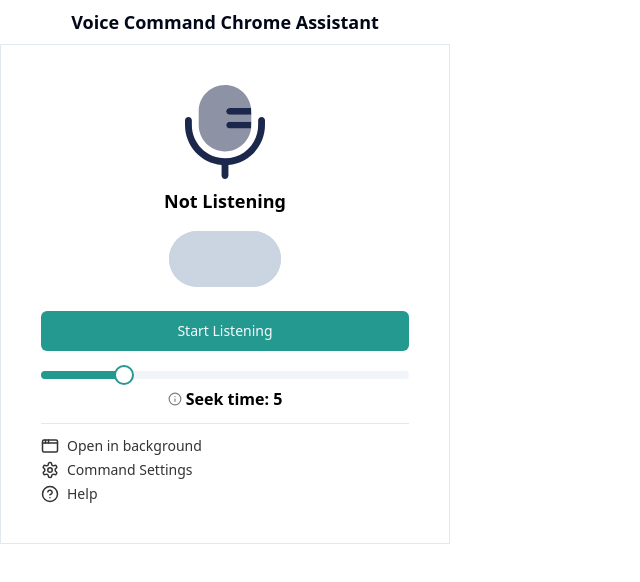
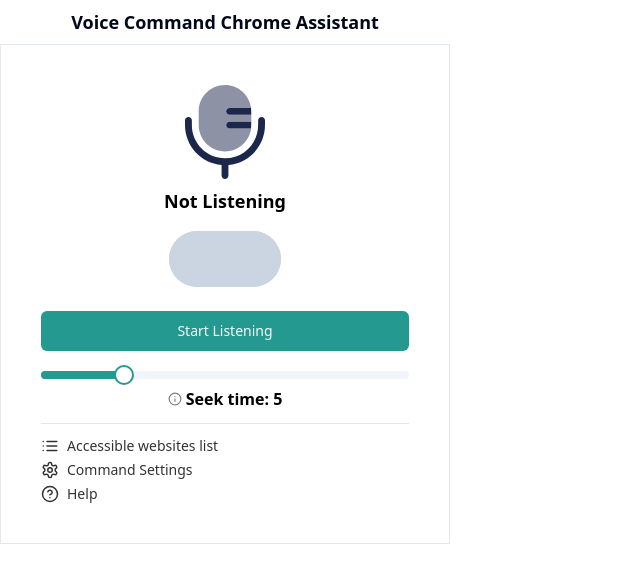
Before and after one commit to AlexisKenAlvarez/chromia, a React (Vite) app: page /#/home in a window 1280 px wide. Shown: the top 582 px of the page, without its empty margins (0-640 px from the left). Built offline with nearby package versions, Linux system fonts and the light colour scheme; no server answers.

Commit message:
added reload

```diff
--- a/package.json
+++ b/package.json
@@ -16,6 +16,7 @@
     "@radix-ui/react-separator": "^1.0.3",
     "@radix-ui/react-slider": "^1.1.2",
     "@radix-ui/react-slot": "^1.0.2",
+    "@radix-ui/react-switch": "^1.0.3",
     "@radix-ui/react-tabs": "^1.0.4",
     "@radix-ui/react-tooltip": "^1.0.7",
     "axios": "^1.5.1",
--- a/src/pages/Home.tsx
+++ b/src/pages/Home.tsx
@@ -12,7 +12,7 @@ import {
   TooltipTrigger,
 } from "@/components/ui/tooltip";
 import { useCommandValues } from "@/store/commandsStore";
-import { AppWindow, CircleHelp, Info, Settings } from "lucide-react";
+import { List, CircleHelp, Info, Settings } from "lucide-react";
 import { useEffect, useState } from "react";
 import SpeechRecognition, {
   useSpeechRecognition,
@@ -20,6 +20,7 @@ import SpeechRecognition, {
 import "regenerator-runtime/runtime";
 import { cn, extractDomainName } from "../utils/utils";
 import { WEBSITES } from "@/lib/constants";
+import { useNavigate } from "react-router-dom";
 
 const Home = () => {
   const [previousWord, setPreviousWord] = useState("");
@@ -40,7 +41,12 @@ const Home = () => {
 
   const openCommand = useCommandValues((state) => state.openCommand);
   const searchCommand = useCommandValues((state) => state.searchCommand);
+  const pendingCommands = useCommandValues((state) => state.pendingWebsites);
+  const setPendingCommand = useCommandValues(
+    (state) => state.setPendingWebsites
+  );
 
+  const navigate = useNavigate();
   const [seekTime, setSeekTime] = useState<number>(5);
   const [listening, setListening] = useState(false);
   const [exist, setExist] = useState<null | boolean>(null);
@@ -64,7 +70,6 @@ const Home = () => {
       icon: CircleHelp,
     },
   ];
-
 
   const {
     transcript,
@@ -126,19 +131,20 @@ const Home = () => {
         chrome.storage.sync.set({ websites: WEBSITES }, () => {});
       }
     });
-
     chrome.tabs.query({}, function (tabs) {
       tabs.forEach((tab, index) => {
-        if (tab.title === "Voice Command Chrome Assistant") {
+        if (
+          tab.title === "Voice Command Chrome Assistant" ||
+          tab.title === "(1) Voice Command Chrome Assistant"
+        ) {
           setExist(true);
         }
-
         if (tabs.length === index + 1) {
           setIterated(true);
         }
       });
-
       if (exist === null && iterated) {
+        console.log("Mag create ng new tab");
         chrome.tabs.create({ url: "index.html" });
         // console.log("CREATE NEW TAB");
       }
@@ -151,7 +157,6 @@ const Home = () => {
         updateMediaCommands(data.mediaCommands as typeof mediaCommands);
       }
     });
-
     chrome.storage.sync.get("navigationCommands", function (data) {
       if (data.mediaCommands) {
         updateNavigationCommands(
@@ -159,31 +164,31 @@ const Home = () => {
         );
       }
     });
-
     chrome.tabs.onUpdated.addListener(function (_, __, tab) {
-      const domainName = extractDomainName(tab.url ?? "");
+      const url = tab.url;
+      const domainName = extractDomainName(url ?? "");
 
       chrome.storage.sync.get(["websites"], function (data) {
-        const websites: WebsitesInterface[] = data.websites
-
+        const websites: WebsitesInterface[] = data.websites;
         const isExisting = websites?.some(
           (website) => website.name.toLowerCase() === domainName
         );
-
-        if (!isExisting) {
-
-          console.log(websites);
-          console.log("This website does not exist yet ", domainName);
+        if (
+          !isExisting &&
+          domainName !== "chrome://newtab/" &&
+          domainName !==
+            "chrome-extension://eodpboloehnpigcidckajkholkhcjjme/index"
+        ) {
+          document.title = "(1) Voice Command Chrome Assistant";
+          setPendingCommand({
+            command: [domainName.toLowerCase()],
+            name: domainName,
+            url: url ?? "",
+          });
         } else {
           console.log("This website exists, ", domainName);
         }
       });
-
-    });
-
-    chrome.tabs.onCreated.addListener(function (tab) {
-      console.log("🚀 ~ tab:", tab);
-      document.title = "New tab created";
     });
   }, []);
 
@@ -225,8 +230,8 @@ const Home = () => {
           className="mx-auto"
         >
           <path
-            fill-rule="evenodd"
-            clip-rule="evenodd"
+            fillRule="evenodd"
+            clipRule="evenodd"
             d="M3.42857 32.0976C5.3221 32.0976 6.85714 33.6373 6.85714 35.5366V40.122C6.85714 58.4822 21.6957 73.3659 40 73.3659C58.3045 73.3659 73.1429 58.4822 73.1429 40.122V35.5366C73.1429 33.6373 74.6779 32.0976 76.5714 32.0976C78.4649 32.0976 80 33.6373 80 35.5366V40.122C80 61.122 63.915 78.3543 43.4286 80.0985V90.561C43.4286 92.4602 41.8935 94 40 94C38.1065 94 36.5714 92.4602 36.5714 90.561V80.0985C16.085 78.3543 0 61.122 0 40.122V35.5366C0 33.6373 1.53504 32.0976 3.42857 32.0976Z"
             fill="#1C274C"
           />
@@ -333,13 +338,19 @@ const Home = () => {
         <Separator className="mb-3" />
         <button
           className="flex items-center gap-2 opacity-80 hover:opacity-100 text-sm"
-          onClick={() => chrome.tabs.create({ url: "index.html" })}
+          onClick={() => navigate("/weblist")}
         >
-          <AppWindow size={18} />
-          <p>Open in background</p>
+          <div className="w-fit h-fit relative">
+            {pendingCommands.length > 0 && (
+              <div className="w-2 h-2 rounded-full bg-blue-500 absolute -top-[1px] -right-[2px]"></div>
+            )}
+            <List size={18} />
+          </div>
+          <p>Accessible websites list</p>
         </button>
         {navigations.map((nav) => (
           <a
+            key={nav.label}
             href={`#/${nav.link}`}
             className="flex items-center gap-2 opacity-80 hover:opacity-100 text-sm"
           >
--- a/src/pages/WebList.tsx
+++ b/src/pages/WebList.tsx
@@ -1,13 +1,87 @@
 import Container from "@/components/Container";
 import { Button } from "@/components/ui/button";
-import { WEBSITES } from "@/lib/constants";
+import { Separator } from "@/components/ui/separator";
+import { useCommandValues } from "@/store/commandsStore";
 import { ArrowBigLeftDash } from "lucide-react";
+import { useEffect, useState } from "react";
 import { useNavigate } from "react-router-dom";
 
+interface Commands {
+  name: string;
+  command: string[];
+  url: string;
+}
+[];
+
 const WebList = () => {
+  const [websites, setWebsites] = useState<Commands[]>();
   const navigate = useNavigate();
+
+  const pendingCommands = useCommandValues((state) => state.pendingWebsites);
+  const ignorePending = useCommandValues((state) => state.setIgnoreList);
+  const removePending = useCommandValues(
+    (state) => state.removePendingWebsites
+  );
+  useEffect(() => {
+    chrome.storage.sync.get(["websites"], (result) => {
+      setWebsites(result.websites);
+    });
+  }, []);
+
   return (
-    <Container>
+    <Container className="">
+      {pendingCommands.length > 0 && (
+        <div className="w-full bg-white h-full z-10 absolute top-0 left-0 p-10 space-y-3">
+          <h1 className="text-lg font-medium">New websites detected</h1>
+          <p className="text-sm opacity-70">
+            These are the websites you visited while Chromia was active that are
+            not yet included on the list.
+          </p>
+          <Separator />
+          <ul className="overflow-y-scroll h-64">
+            {pendingCommands.map((item, index) => (
+              <li className="" key={item.name}>
+                {index + 1}. {item.name}
+              </li>
+            ))}
+          </ul>
+          <Separator />
+
+          <div className="flex gap-2">
+            <Button
+              className="w-full"
+              onClick={() => {
+                chrome.storage.sync.get(["websites"], (result) => {
+                  chrome.storage.sync.set(
+                    { websites: [...result.websites, ...pendingCommands] },
+                    () => {
+                      document.title = "Voice Command Chrome Assistant";
+                      removePending();
+                      navigate("/home");
+                    }
+                  );
+                });
+              }}
+            >
+              {pendingCommands.length > 1 ? "Add all" : "Add"}
+            </Button>
+            <Button
+              variant="secondary"
+              className="ml-2 w-full"
+              onClick={() => {
+                document.title = "Voice Command Chrome Assistant";
+
+                ignorePending();
+                removePending();
+                navigate("/home");
+              }}
+            >
+              Ignore
+            </Button>
+          </div>
+        </div>
+      )}
+
       <div className="flex items-center gap-2 sticky top-0 bg-white pb-2">
         <Button
           variant="secondary"
@@ -19,8 +93,34 @@ const WebList = () => {
         </Button>
         <h1 className="font-bold">Website List</h1>
       </div>
+
+      <div className="space-y-2">
+        <Separator />
+        <p className="">
+          <span className="font-bold">1.</span> Use command{" "}
+          <span className="font-bold">
+            &apos;open/go to &#91;website to open&#93;&apos;
+          </span>
+        </p>
+
+        {/* <div className="flex items-center gap-2 mt-2">
+          <Switch
+            id="auto-mode"
+            onCheckedChange={(val: boolean) => {
+              chrome.storage.sync.set({ autoMode: val });
+            }}
+          />
+          <Label htmlFor="auto-mode">Auto add websites</Label>
+        </div> */}
+        <p className="text-sm opacity-70">
+          When this is checked, it will automatically add websites you visit to
+          the list below without asking for confirmation.
+        </p>
+        <Separator />
+      </div>
+
       <ul className="space-y-2 mt-4">
-        {WEBSITES.map((item, index) => (
+        {websites?.map((item, index) => (
           <li className="capitalize" key={item.name}>
             {index + 1}. {item.name}
           </li>
--- a/src/pages/Welcome.tsx
+++ b/src/pages/Welcome.tsx
@@ -16,6 +16,8 @@ const Welcome = () => {
         setLoading(false);
       }
     });
+    // navigate("/home");
+
     // eslint-disable-next-line react-hooks/exhaustive-deps
   }, []);
 
--- a/src/store/commandsStore.tsx
+++ b/src/store/commandsStore.tsx
@@ -7,6 +7,12 @@ interface StorageCommand {
 }
 
 interface CommandStore {
+  pendingWebsites: {
+    name: string;
+    command: string[];
+    url: string;
+  }[];
+
   hidden: boolean;
   setHidden: (value: boolean) => void;
   mediaCommands: {
@@ -62,6 +68,10 @@ interface CommandStore {
     label: string;
   }) => void;
   active: boolean;
+  setPendingWebsites: (websites: CommandStore["pendingWebsites"][0]) => void;
+  removePendingWebsites: () => void;
+  ignoreList: string[];
+  setIgnoreList: () => void;
 }
 
 export const useCommandValues = create<CommandStore>()((set) => ({
@@ -69,6 +79,38 @@ export const useCommandValues = create<CommandStore>()((set) => ({
   hidden: false,
   setHidden: (value: boolean) => set(() => ({ hidden: value })),
 
+  ignoreList: [],
+  pendingWebsites: [],
+  setPendingWebsites: (websites: CommandStore["pendingWebsites"][0]) =>
+    set((state) => {
+      const exists = state.pendingWebsites.some(
+        (val) => val.name === websites.name
+      );
+
+      if (exists) {
+        return state;
+      }
+
+      const inIgnored = state.ignoreList.some((val) => val === websites.name);
+
+      if (inIgnored) {
+        return state;
+      }
+
+      return {
+        pendingWebsites: [...state.pendingWebsites, websites],
+      };
+    }),
+
+  removePendingWebsites: () =>
+    set(() => ({
+      pendingWebsites: [],
+    })),
+  setIgnoreList: () => {
+    set((state) => ({
+      ignoreList: [...state.pendingWebsites.map((site) => site.name)],
+    }));
+  },
   // Media Commands
   mediaCommands: [
     {
@@ -187,6 +229,35 @@ export const useCommandValues = create<CommandStore>()((set) => ({
       },
     },
     {
+      command: ["scroll up"],
+      label: "Scroll up",
+      callback: () => {
+        handleScroll("up");
+      },
+    },
+    {
+      command: ["scroll down"],
+      label: "Scroll down",
+      callback: () => {
+        handleScroll("down");
+      },
+    },
+    {
+      command: ["refresh", "reload"],
+      label: "Reload Page",
+      callback: () => {
+        chrome.tabs.query(
+          { active: true, windowType: "normal" },
+          (arrayOfTabs) => {
+            if (arrayOfTabs.length > 0 && arrayOfTabs[0].id) {
+              chrome.tabs?.reload(arrayOfTabs[0].id, {});
+            }
+          }
+        );
+      },
+    },
+
+    {
       command: ["hide"],
       label: "Hide UI",
       callback: () => {
@@ -198,6 +269,35 @@ export const useCommandValues = create<CommandStore>()((set) => ({
       label: "Show UI",
       callback: () => {
         handleUI("show");
+      },
+    },
+    {
+      command: ["open commands", "show"],
+      label: "Open Commands",
+      callback: () => {
+        try {
+          chrome.tabs.query({}, (tabs) => {
+            // Assuming you want to switch to the first tab found
+
+            tabs.forEach((tab) => {
+              if (
+                tab.title === "(1) Voice Command Chrome Assistant" ||
+                tab.title === "Voice Command Chrome Assistant"
+              ) {
+                const id = tab.id;
+
+                if (id) {
+                  chrome.tabs.update(id, { active: true });
+                  window.location.hash = "#/commands";
+                }
+              }
+            });
+
+            // Update the tab to make it active
+          });
+        } catch (error) {
+          console.log(error);
+        }
       },
     },
     {
@@ -275,7 +375,7 @@ export const useCommandValues = create<CommandStore>()((set) => ({
     label: "open",
     callback: (website: string) => {
       chrome.storage.sync.get(["websites"], function (data) {
-        data.websites.map((site: { url: string, command: string[] }) => {
+        data.websites.map((site: { url: string; command: string[] }) => {
           if (site.command.includes(website)) {
             chrome.tabs.create({ url: site.url });
           }
@@ -321,6 +421,22 @@ const handleUI = (type: "show" | "hide") => {
     useCommandValues.setState({ hidden: true });
   }
   console.log(type);
+};
+
+const handleScroll = async (type: string) => {
+  const [tab] = await chrome.tabs.query({ active: true });
+  chrome.scripting.executeScript({
+    target: { tabId: tab.id! },
+    world: "MAIN",
+    func: (type: string) => {
+      if (type === "down") {
+        window.scrollBy(0, window.innerHeight);
+      } else {
+        window.scrollBy(0, -window.innerHeight);
+      }
+    },
+    args: [type],
+  });
 };
 
 const handlePlayback = async (type: "pause" | "play") => {
```
Also changed, not shown: src/components/ui/switch.tsx (added, +29 -0 lines), 1 other file (tests, documents, lock files or other folders).
